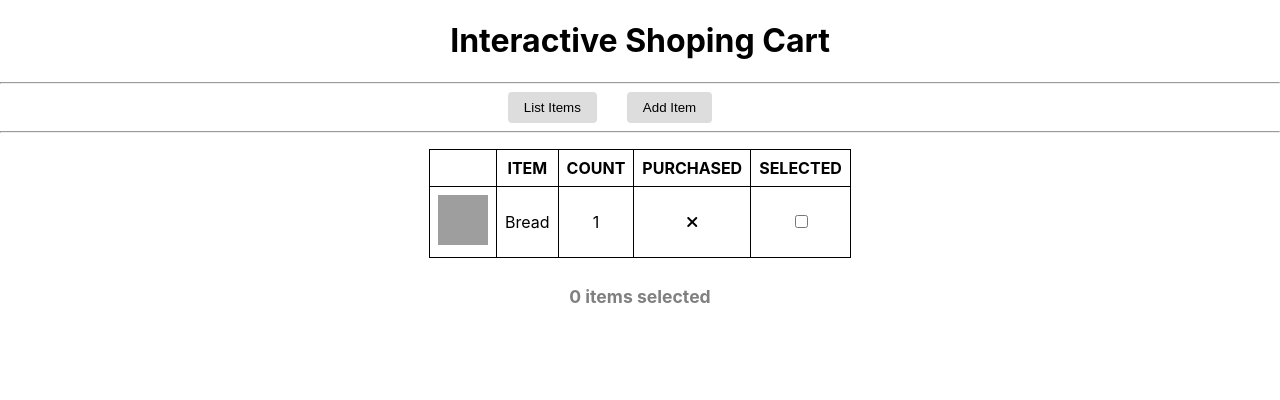
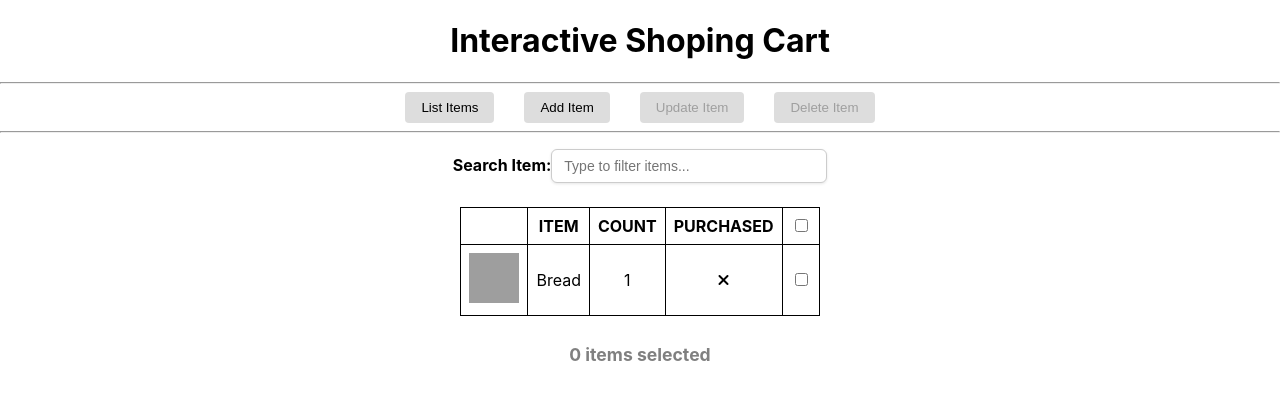
Before and after one commit to premkamalosipalli/shoping-cart, a React (Create React App) app: page / in a window 1280 px wide. Both pictures are taken after a click on the button "List Items". Shown: the top 400 px of the page. Built offline with nearby package versions, Linux system fonts and the light colour scheme; grey boxes are pictures that could not be loaded.

Commit message:
serach & select implemented

```diff
--- a/src/App.css
+++ b/src/App.css
@@ -18,6 +18,38 @@
   border: none;
   cursor: pointer;
   border-radius: 4px;
+}
+
+.search-container {
+  display: block;
+  align-items: center;
+  gap: 12px;
+  margin: 16px 0;
+}
+
+.search-label {
+  font-weight: bold;
+  font-size: 1rem;
+}
+
+.search-input {
+  flex: 1;
+  min-width: 250px;
+  padding: 8px 12px;
+  font-size: 14px;
+  border-radius: 6px;
+  border: 1px solid #ccc;
+  box-shadow: 0 1px 3px rgba(0, 0, 0, 0.1);
+}
+
+.search-input:focus {
+  border-color: #4caf50;
+  outline: none;
+  box-shadow: 0 0 4px rgba(76, 175, 80, 0.5);
+}
+
+.display-items tbody tr:hover {
+  background-color: #f1f1f1;
 }
 
 .display-items {
@@ -88,7 +120,7 @@
   background-color: #45a049;
 }
 
-.add-item button:disabled{
+.add-item button:disabled {
   background-color: #ccc;
   cursor: not-allowed;
   opacity: 0.6;
@@ -111,7 +143,7 @@
   padding: 12px 20px;
   border-radius: 6px;
   font-weight: bold;
-  box-shadow: 0 2px 10px rgba(0,0,0,0.2);
+  box-shadow: 0 2px 10px rgba(0, 0, 0, 0.2);
   z-index: 1000;
   opacity: 1;
   animation: fadeout 0.5s ease-in-out 2.5s forwards;
@@ -136,6 +168,6 @@
   background-color: #2196f3;
 }
 
-.error{
-  color:#721c24;
+.error {
+  color: #721c24;
 }
--- a/src/App.js
+++ b/src/App.js
@@ -12,14 +12,18 @@ function App() {
     purchased: false
   }];
 
-  const [items,setItems] = useState(()=>{
-    const stored = localStorage.getItem("shoppingCart");
-    return stored ? JSON.parse(stored) : defaultItem;
+  const [items, setItems] = useState(() => {
+  const stored = localStorage.getItem("shoppingCart");
+  if (stored) {
+      return JSON.parse(stored);
+    } else {
+      localStorage.setItem("shoppingCart", JSON.stringify(defaultItem));
+      return defaultItem;
+    }
   });
+
   const [viewMode, setViewMode] = useState("list" | "add" | "update");
   const [notificationType, setNotificationType] = useState("info");
-
-  // const [selectedItem, setSelectedItem] = useState(null);
 
   const [selectedIds, setSelectedIds] = useState([]);
   const [notification, setNotification] = useState("");
@@ -58,8 +62,6 @@ function App() {
     }
   }
 
-
-
   return (
 
     <div className='App'>
@@ -81,10 +83,10 @@ function App() {
           <button onClick={handleAddItem}>Add Item</button>
         </li>
         <li>
-          {selectedIds.length === 1 && <button onClick={handleUpdateItem}>Update Item</button>}
+          <button disabled={(selectedIds.length !== 1)} onClick={handleUpdateItem}>Update Item</button>
         </li>
         <li>
-          {selectedIds.length > 0 && <button onClick={handleDeleteItem}>Delete Item</button>}
+          <button disabled={!(selectedIds.length>0)} onClick={handleDeleteItem}>Delete Item</button>
         </li>
       </ul>
       <hr />
--- a/src/ListItems.js
+++ b/src/ListItems.js
@@ -1,62 +1,101 @@
-function ListItems({items, selectedIds, setSelectedIds}){
+import { useState } from "react";
+function ListItems({ items, selectedIds, setSelectedIds }) {
+  const [query, setQuery] = useState("");
 
-
-    // function handleItemSelected(itemId){
-    //   if(selectedIds.id === itemId){
-    //     setSelectedItem(null);
-    //   }else{
-    //     setSelectedItem(items.find(item => item.id === itemId));
-    //   }
-    // }
-
-    function handleSelectedIds(itemId){
-      if(selectedIds.includes(itemId)){
-        setSelectedIds(selectedIds.filter(id => id !== itemId));
-      }else{
-        setSelectedIds([...selectedIds, itemId])
+  function handleSelectedIds(itemId) {
+    if (selectedIds.includes(itemId)) {
+      setSelectedIds(selectedIds.filter((id) => id !== itemId));
+    } else {
+      setSelectedIds([...selectedIds, itemId]);
     }
   }
 
-  return(
+  function handleSelectAll() {
+    //Todo: check if all items are selected if clicked again deselect all
+    if (filteredItems.length === selectedIds.length) {
+      setSelectedIds([]);
+    } else {
+      setSelectedIds(filteredItems.map((item) => item.id));
+    }
+  }
+
+  function handleSearchItem(e) {
+    setQuery(e.target.value);
+  }
+
+  const filteredItems = items.filter((item) =>
+    item.name.toLowerCase().includes(query.toLowerCase())
+  );
+
+  return (
     <>
-      <table className='display-items'>
+      <div className="search-container">
+        <label className="search-label">Search Item:</label>
+        <input
+          type="text"
+          className="search-input"
+          value={query}
+          onChange={handleSearchItem}
+          placeholder="Type to filter items..."
+        />
+      </div>
+
+      <table className="display-items">
         <thead>
           <tr>
             <th></th>
             <th>ITEM</th>
             <th>COUNT</th>
             <th>PURCHASED</th>
-            <th>SELECTED</th>
+            <th>
+              <input
+                type="checkbox"
+                checked={
+                  items.length > 0 && selectedIds.length === items.length
+                }
+                onChange={handleSelectAll}
+              />
+            </th>
           </tr>
         </thead>
         <tbody>
-          {
-            items.map(item => {
-              return(
-
+          {filteredItems.map((item) => {
+            return (
               <tr key={item.id}>
-                    <td><img src={item.imageUrl} alt={item.name} width={50} height={50}/></td>
+                <td>
+                  <img
+                    src={item.imageUrl}
+                    alt={item.name}
+                    width={50}
+                    height={50}
+                  />
+                </td>
                 <td>{item.name}</td>
                 <td>{item.count}</td>
-                    <td>{
-                    item.purchased
-                    ? <i className="fa-solid fa-check"></i>
-                    : <i className="fa-solid fa-xmark"></i>
-                    }</td>
-                    <td><input type="checkbox" checked={selectedIds.includes(item.id)} onChange={() => handleSelectedIds(item.id)}/>
+                <td>
+                  {item.purchased ? (
+                    <i className="fa-solid fa-check"></i>
+                  ) : (
+                    <i className="fa-solid fa-xmark"></i>
+                  )}
+                </td>
+                <td>
+                  <input
+                    type="checkbox"
+                    checked={selectedIds.includes(item.id)}
+                    onChange={() => handleSelectedIds(item.id)}
+                  />
                 </td>
               </tr>
             );
-            })
-          }
+          })}
         </tbody>
       </table>
-      <p className="item-count">{selectedIds.length} item{selectedIds.length !== 1 ? 's' : ''} selected
+      <p className="item-count">
+        {selectedIds.length} item{selectedIds.length !== 1 ? "s" : ""} selected
       </p>
-
     </>
-
-  )
+  );
 }
 
 export default ListItems;
```
Lines whose indentation alone changed are shown as unchanged.
